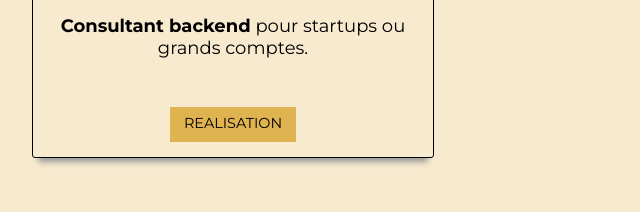
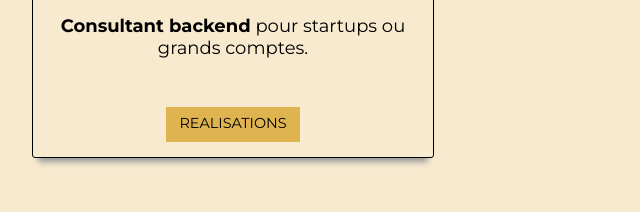
Before and after one commit to jobilb/PersonalWebsite, a plain HTML site: page index.html in a window 1280 px wide. Shown: the part 1468-1680 px from the top of the page, 3-643 px from the left. Drawn offline with nearby package versions, Linux system fonts and the light colour scheme.

Commit message:
Typo on index

```diff
--- a/index.html
+++ b/index.html
@@ -62,7 +62,7 @@
                 <p>Développement web <strong>fullstack</strong> pour indépendants et petites structures.</p>
                 <p>Site vitrine, application web complexe, serveur backend.</p>
                 <p><strong>Consultant backend</strong> pour startups ou grands comptes.</p>
-                <div onclick="location.href='portfolio';" class="button  active-element product-button">REALISATION</div>
+                <div onclick="location.href='portfolio';" class="button  active-element product-button">REALISATIONS</div>
             </div>
         </section>
         <section class="product">
```
